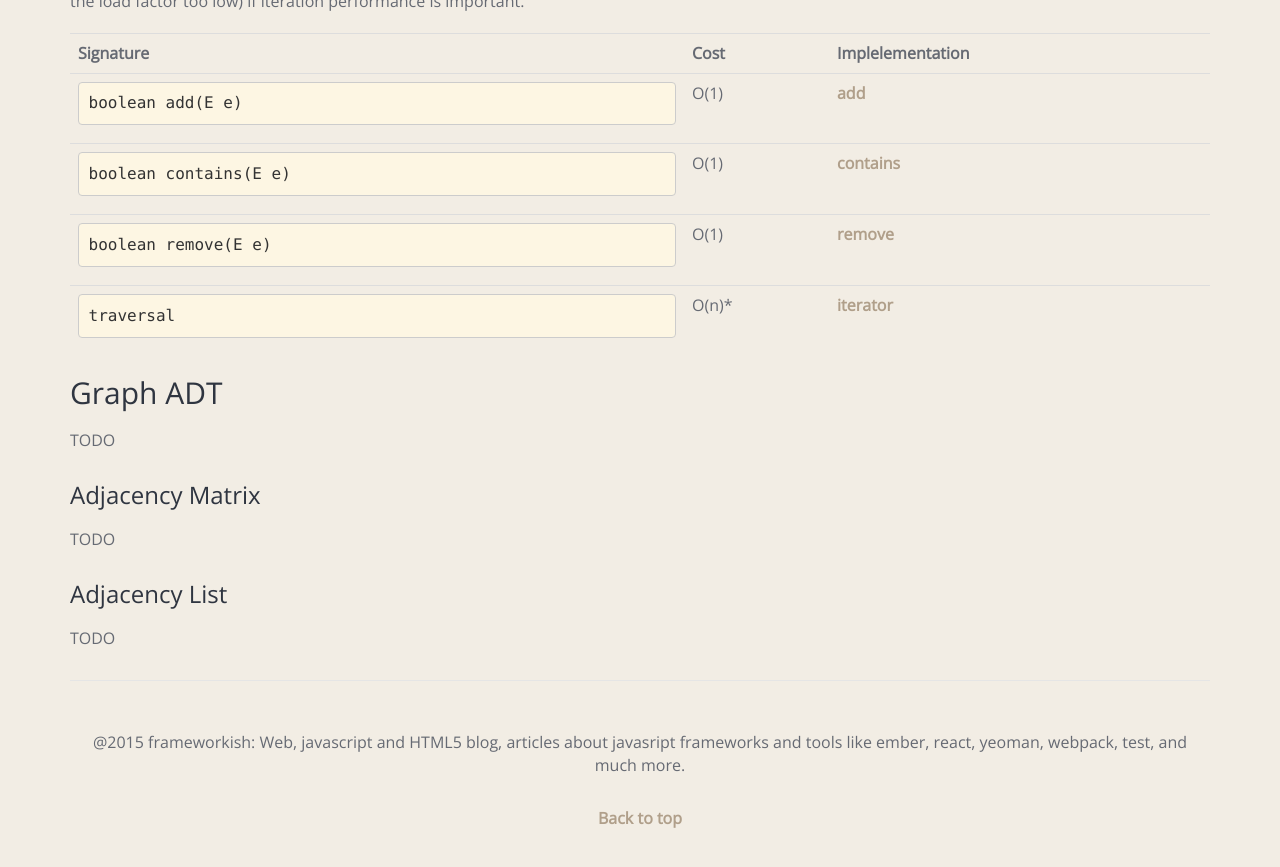
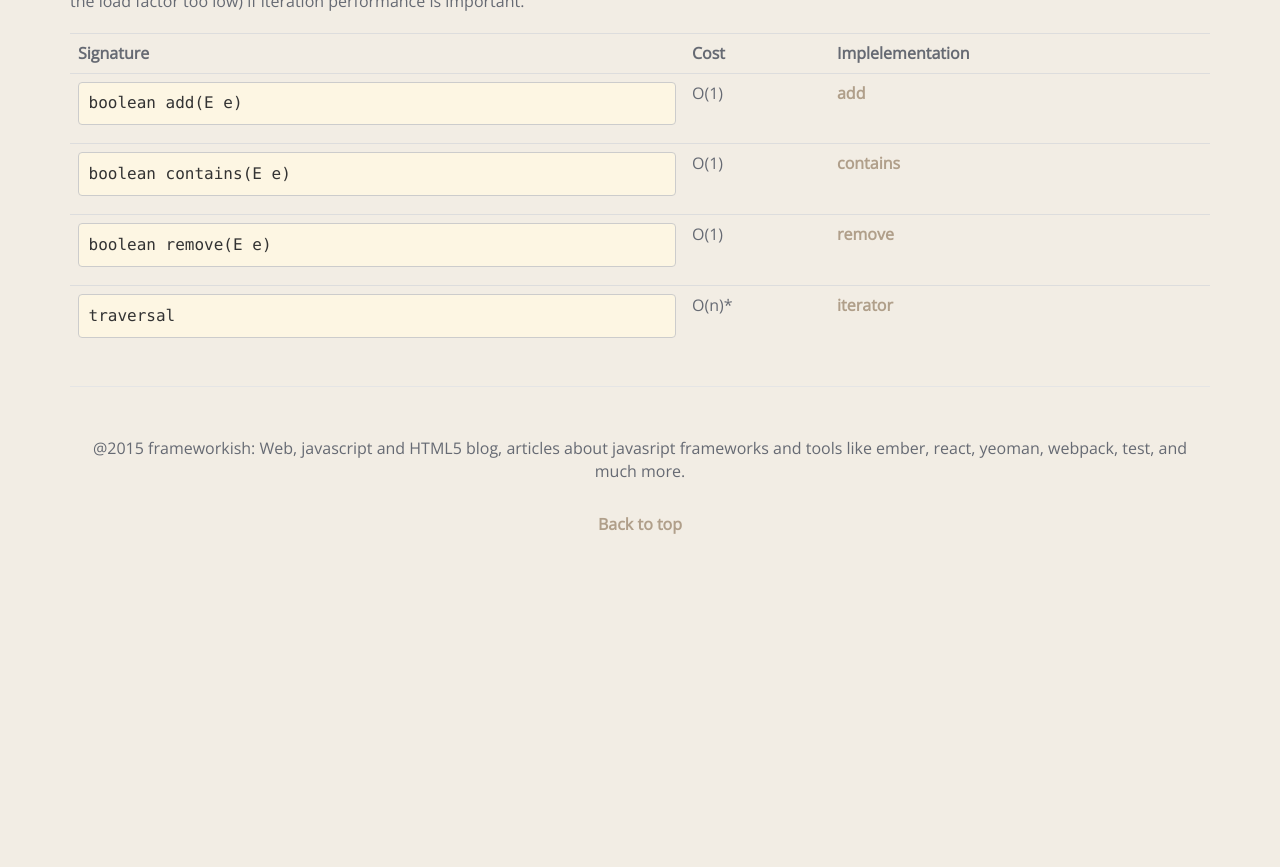
Before and after one commit to Rastikko/Rastikko.github.io, a Jekyll site: the page built from _posts/2016-12-03-data-structures-cheatsheet.md, in a window 1280 px wide and 900 px high, scrolled down 3184 px. Shown: the top 867 px of the window. Built offline with Jekyll 4.4.1, drawn with Linux system fonts in a browser that asks for light colours; after the commit the page ends 3789 px from its top, so only the background shows below that.

Commit message:
Remove Graph ADT from post

```diff
--- a/_posts/2016-12-03-data-structures-cheatsheet.md
+++ b/_posts/2016-12-03-data-structures-cheatsheet.md
@@ -224,15 +224,3 @@ This class offers constant time performance for the basic operations (add, remov
     <td><a href="https://docs.oracle.com/javase/7/docs/api/java/util/HashSet.html#iterator()">iterator</a></td>
   </tr>
 </table>
-
-## Graph ADT
-
-TODO
-
-### Adjacency Matrix
-
-TODO
-
-### Adjacency List
-
-TODO
```
